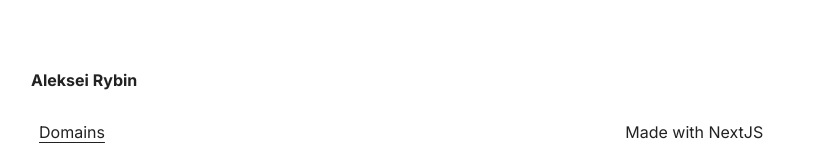
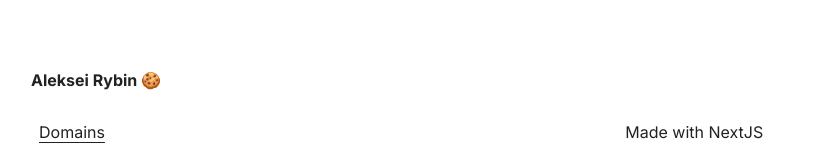
Before and after one commit to tapnisu/tapni.su, a Next.js app: page /cookie in a window 1280 px wide. Shown: the part 574-734 px from the top of the page, without its empty margins (225-1055 px from the left). Built offline with nearby package versions, Linux system fonts and the light colour scheme.

Commit message:
Added cookie clicker too footer

```diff
--- a/components/footer/footer.module.css
+++ b/components/footer/footer.module.css
@@ -25,6 +25,10 @@
   align-items: center;
 }
 
+.cookie {
+  text-decoration: none;
+}
+
 .links {
   display: flex;
   flex-direction: column;
--- a/components/footer/index.tsx
+++ b/components/footer/index.tsx
@@ -11,7 +11,12 @@ export default function Footer() {
     <footer className={styles.footerContainer}>
       <div className={styles.footer}>
         <p>
-          <b>{t.name}</b>
+          <b>
+            {t.name}{" "}
+            <Link href="/cookie" className={styles.cookie}>
+              🍪
+            </Link>
+          </b>
         </p>
         <div className={styles.toSides}>
           <div className={styles.links}>
```
